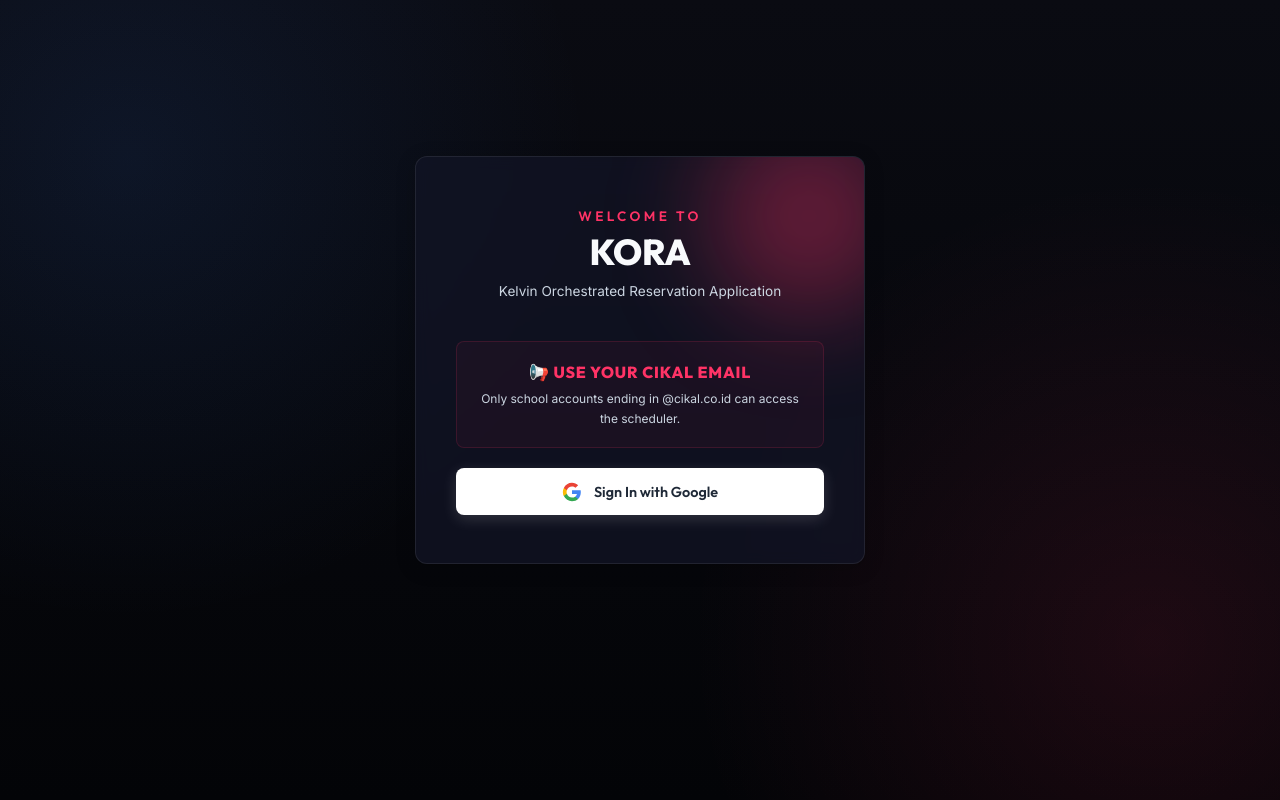
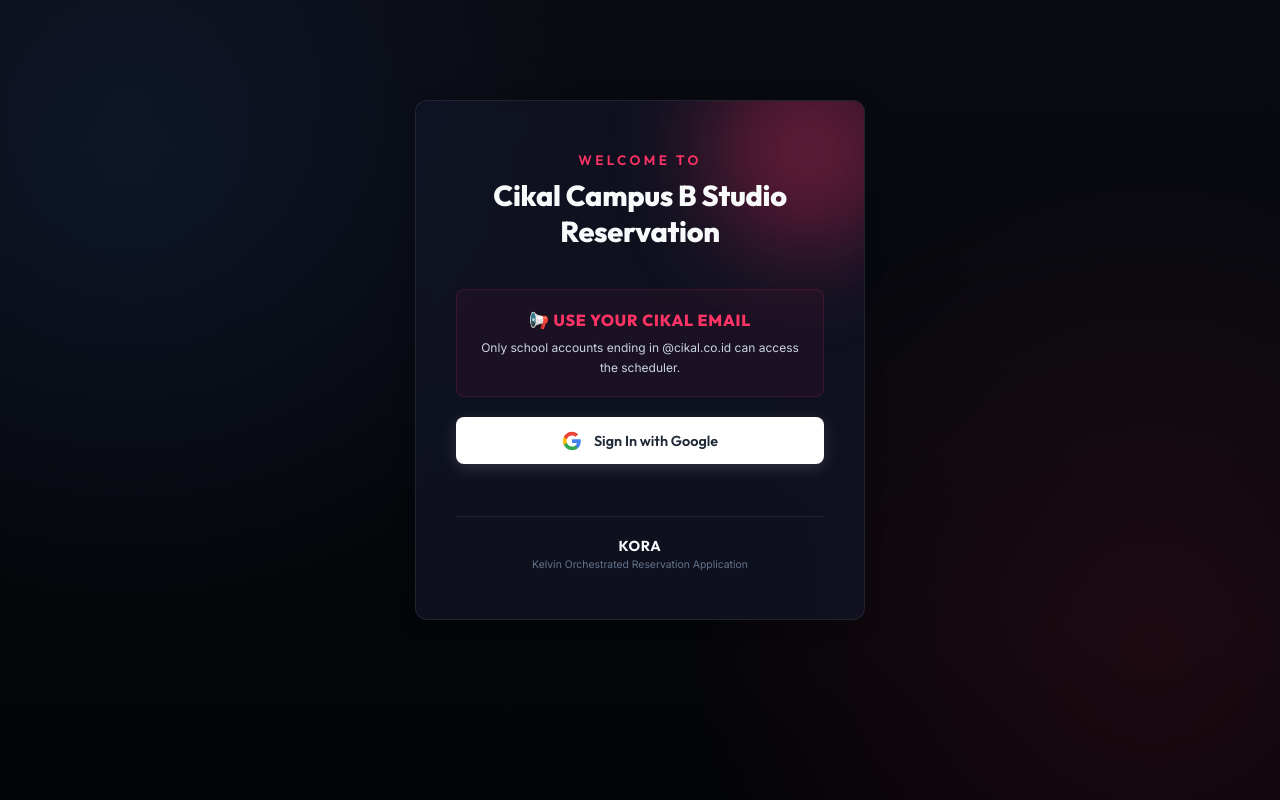
Before and after one commit to kelvindjunaidicikal/koraCikalStudioBSD, a Next.js app: page /login in a window 1280 px wide. Built offline with nearby package versions, Linux system fonts and the light colour scheme.

Commit message:
ui: change login header to Cikal Campus B and move KORA logo to bottom footer

```diff
--- a/src/app/login/page.js
+++ b/src/app/login/page.js
@@ -199,20 +199,13 @@
               Welcome to
             </span>
             <h1 className="gradient-text" style={{
-              fontSize: '2.25rem',
-              marginTop: '0.25rem',
-              fontWeight: 800
+              fontSize: '1.8rem',
+              marginTop: '0.5rem',
+              fontWeight: 800,
+              lineHeight: '1.25'
             }}>
-              KORA
+              Cikal Campus B Studio Reservation
             </h1>
-            <p style={{
-              color: 'var(--text-secondary)',
-              fontSize: '0.85rem',
-              marginTop: '0.5rem',
-              lineHeight: '1.4'
-            }}>
-              Kelvin Orchestrated Reservation Application
-            </p>
           </div>
 
           {/* Form */}
@@ -287,6 +280,34 @@
               </svg>
               {loading ? 'Redirecting to Google...' : 'Sign In with Google'}
             </button>
+
+            {/* KORA Branding Footer below the button */}
+            <div style={{
+              width: '100%',
+              textAlign: 'center',
+              marginTop: '2rem',
+              borderTop: '1px solid var(--border-subtle)',
+              paddingTop: '1.25rem',
+            }}>
+              <span style={{
+                fontFamily: 'var(--font-outfit)',
+                fontSize: '0.9rem',
+                fontWeight: 700,
+                color: 'var(--text-primary)',
+                letterSpacing: '0.05em',
+                display: 'block'
+              }}>
+                KORA
+              </span>
+              <span style={{
+                fontSize: '0.65rem',
+                color: 'var(--text-muted)',
+                display: 'block',
+                marginTop: '0.15rem'
+              }}>
+                Kelvin Orchestrated Reservation Application
+              </span>
+            </div>
           </div>
         </div>
       </div>
```
